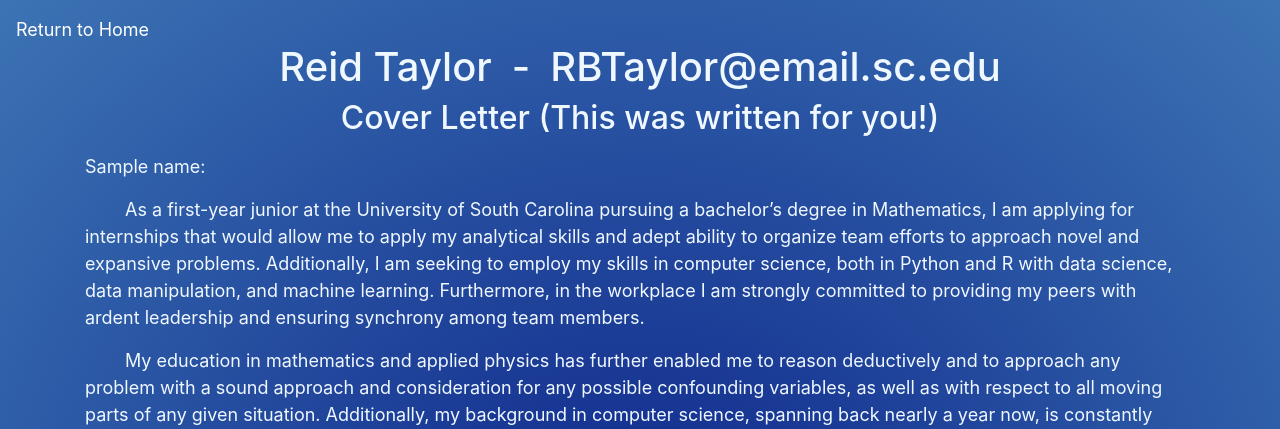
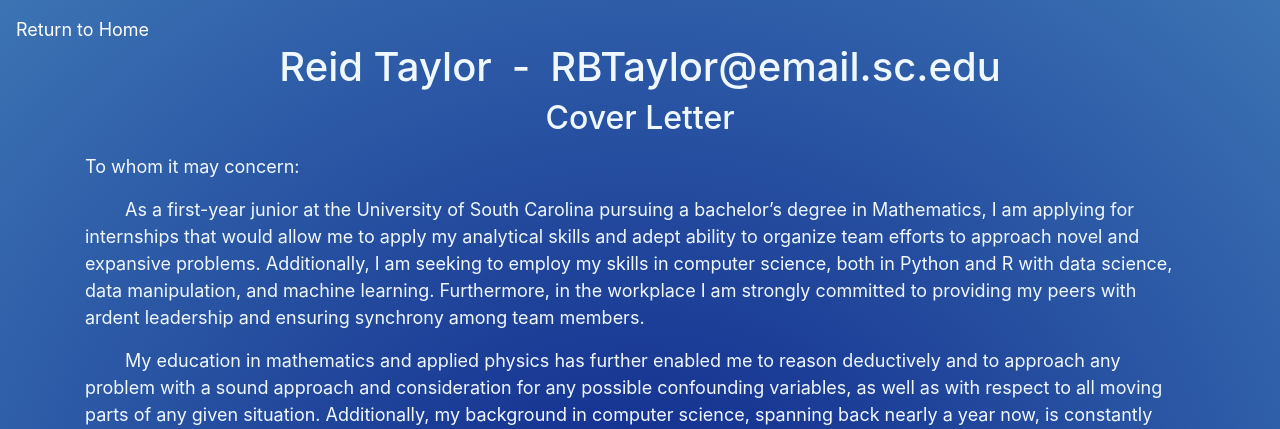
Before and after one commit to Rascal-Rehab/WebApp, a Flask app: template flask_trial_run/templates/letter.html in a window 1280 px wide. Shown: the top 429 px of the page. Run offline with Flask 2, Linux system fonts and the light colour scheme; the template is opened without the code that fills it: most values are stand-ins (such as "Sample title", 1, 10 or a date in 2020); some libraries are stand-ins or nearby versions.

Commit message:
First Commit

```diff
--- a/flask_trial_run/app.py
+++ b/flask_trial_run/app.py
@@ -1,34 +1,16 @@
 from flask import Flask, render_template, flash, redirect, Markup, request
 from config import Config
-from forms import LoginForm
 
 app = Flask(__name__)
 app.config.from_object(Config)
 
-name="To whom it may concern"
-
-@app.route('/' or '/login', methods= ['GET','POST'])
-def login():
-    form = LoginForm()
-    if form.validate_on_submit():
-        flash('Login requested for user {}, remember_me={}'.format(form.username.data, form.remember_me.data))
-        global name
-        name = str("Dear " + str(form.username.data))
-        return redirect('/index')
-    return render_template('login.html', title='Log in', form=form)
-
-@app.route("/index")
+@app.route('/', methods= ['GET','POST'])
 def firstpage():
     return render_template("index.html",title='Home')
 
-# @app.route("/blog")
-# def blogpage():
-#     return render_template("blog.html", title='blog', posts=posts)
-
 @app.route("/Letter")
 def MyResume():
-    global name
-    return render_template("letter.html",title='Reid Taylor', name=name)
+    return render_template("letter.html",title='Reid Taylor')
 
 @app.route("/Resume")
 def MyLetter():
@@ -78,4 +60,4 @@ def upload():
     return render_template('upload.html', title='Data Science', filename=filename, height=height, alt=alt, mfile=mfile)
 
 if __name__ == '__main__':
-    app.run(debug=True)
+    app.run(debug=True, host='0.0.0.0', port=5000)
--- a/flask_trial_run/docker-compose.yml
+++ b/flask_trial_run/docker-compose.yml
@@ -11,6 +11,6 @@ services:
       - type: bind
         source: ./
         target: /usr/src/app/
-    command: python /usr/src/app/Web.py
+    command: python /usr/src/app/app.py
     ports:
       - "5000:5000"
--- a/flask_trial_run/requirements.txt
+++ b/flask_trial_run/requirements.txt
@@ -1 +1,2 @@
 Flask==0.10.1
+Flask-WTF
--- a/flask_trial_run/templates/calculator.html
+++ b/flask_trial_run/templates/calculator.html
@@ -1,4 +1,4 @@
-<a style='color:white' href='/index' id=myButton>Return to Home</a>
+<a style='color:white' href='/' id=myButton>Return to Home</a>
 {% extends 'base.html' %}
 {% block content %}
 <body>
@@ -9,7 +9,7 @@
       <fieldset>
         <legend><h2 style='text-align: center;'>Personal Statement</h2></legend>
           <p style='text-align: center;'>An ardent student who strives to consistently enrich the lives of peers and followers. A reflective leader proven to effectively organize and shepherd various groups.</p>
-          <p style='text-align: center;'>As I step into college and the next stage of my life, I am eager to begin putting to use the skills that I have been studying for multiple years, and that I will continue to study, both in the workplace and in my personal life.</p>
+          <p style='text-align: center;'>As I step into college and the next stage of my life, I am eager to begin applying the skills that I have been studying for multiple years.</p>
         </fieldset><br>
       <fieldset>
         <legend style='text-align: center;'><h2>Education</h2></legend>
@@ -43,7 +43,7 @@
           <p><span class='tab'></span>Responsible for the production of live worship and broadcasting live feeds between church locations. Serving on a team of generally 3-5 people, I have worked as the broadcast manager, both for routine Sunday services and annual conferences, and as the audio-video relay switcher directly with the program director.</p>
         <br>
         <h3><b>Youth Corps Leadership Program</b></h3>
-          <h5>Graduate, Mentor, Team Leader: April 2018 - Present</h5>
+          <h5>Graduate, Mentor, Team Leader: August 2016 - Present</h5>
           <p><span class="tab"></span>After going through the program as a student, I returned at each opportunity available to assist the program leadership in conducting interviews, orientation sessions, and for leading small groups of seven to eight as the sole leader over weekend retreats and during day sessions. Additionally, I have served as the featured speaker as to the impact of the program for two consecutive, annual luncheon events.</p>
         <br>
         <h3><b>Oliver Gospel Mission</b></h3>
--- a/flask_trial_run/templates/letter.html
+++ b/flask_trial_run/templates/letter.html
@@ -1,12 +1,12 @@
-<a style='color:white' href='/index' id=myButton>Return to Home</a>
+<a style='color:white' href='/' id=myButton>Return to Home</a>
 {% extends 'base.html' %}
 {% block content %}
 <body>
     <body id="resumegrad" style="font-size:18px; color:aliceblue"></body>
         <h1 style='text-align: center;'>Reid Taylor<span class="half"></span>-<span class='half'></span>RBTaylor@email.sc.edu</h1>
         <fieldset>
-            <legend style='text-align: center;'><h2>Cover Letter (This was written for you!)</h2></legend>
-            <p>{{name}}:</p>
+            <legend style='text-align: center;'><h2>Cover Letter</h2></legend>
+            <p>To whom it may concern:</p>
             <p><span class="tab"></span>As a first-year junior at the University of South Carolina pursuing a bachelor’s degree in Mathematics, I am applying for internships that would allow me to apply my analytical skills and adept ability to organize team efforts to approach novel and expansive problems. Additionally, I am seeking to employ my skills in computer science, both in Python and R with data science, data manipulation, and machine learning. Furthermore, in the workplace I am strongly committed to providing my peers with ardent leadership and ensuring synchrony among team members.</p>
             <p><span class="tab"></span>My education in mathematics and applied physics has further enabled me to reason deductively and to approach any problem with a sound approach and consideration for any possible confounding variables, as well as with respect to all moving parts of any given situation. Additionally, my background in computer science, spanning back nearly a year now, is constantly expanding and provides me with an ability to exemplify my learning and my work through valuable applications, web-based projects, and data visualizations for nearly any task. This background in computer science extends to an adept level of study of data science with the Python language, as well as Python’s machine learning capabilities (which I am currently studying), and constantly increasing mastery over R.</p>
             <p><span class="tab"></span>My experience with service-based organizations and with program leadership (through multiple years’ involvement with the Youth Corps Leadership Program and with NewSpring Church, as well as multiple months with the Oliver Gospel Mission) has helped to teach me how to shift team dynamics towards a constant growth mindset, how to ensure every member of a group feels engaged and valued, and how to optimize team performance; all while enriching the lives of those I lead, those I work with, and those I serve under.</p>
--- a/flask_trial_run/templates/upload.html
+++ b/flask_trial_run/templates/upload.html
@@ -1,4 +1,4 @@
-<a style='color:rgb(0, 0, 0)' href='/index' id=myButton>Return to Home</a>
+<a style='color:rgb(0, 0, 0)' href='/' id=myButton>Return to Home</a>
 {% extends 'base.html' %}
 {% block content %}
 <body id="grad" style="font-size:18px; color:white">
```
Also changed, not shown: flask_trial_run/forms.py (deleted, +0 -9 lines), flask_trial_run/templates/login.html (deleted, +0 -25 lines), flask_trial_run/static/HISTPOP.svg, flask_trial_run/static/Rcomp_plt.svg, flask_trial_run/static/Rkill_plt.svg, 4 other files.
